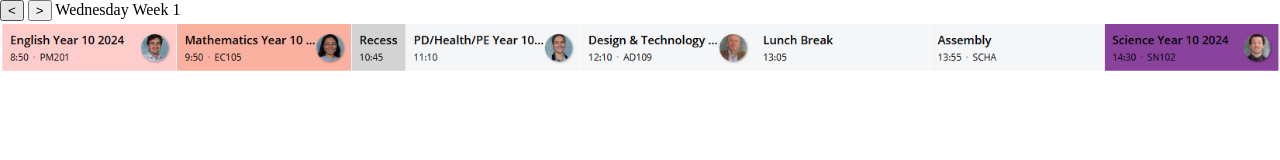
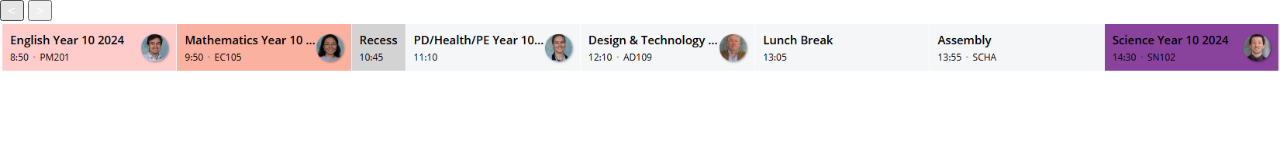
Before and after one commit to archibaldh/MyNotionWidgets, a plain HTML site: page CGS Timetable/index.html in a window 1280 px wide. Drawn offline with Linux system fonts and the light colour scheme.

Commit message:
Update index.html

```diff
--- a/CGS Timetable/index.html
+++ b/CGS Timetable/index.html
@@ -4,6 +4,10 @@
     <meta charset="UTF-8">
     <title>CGS Timetable</title>
     <style>
+        * {
+            font-family: Arial;
+            color: white;
+        }
         body {
             margin: 0;
         }
```
